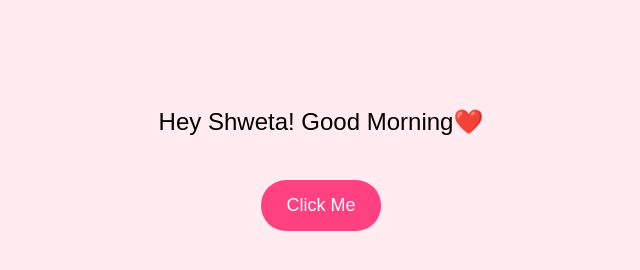
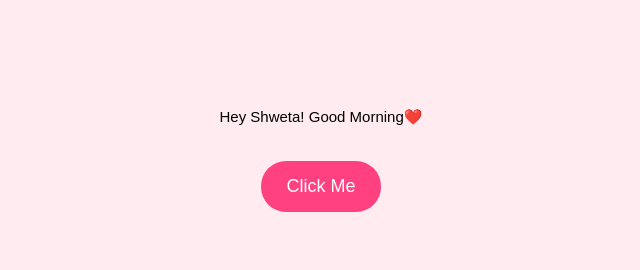
Before and after one commit to akshunchaure/shweta, a plain HTML site: page index.html in a window 1280 px wide. Shown: the whole page, without its empty margins (319-959 px from the left). Drawn offline with Linux system fonts and the light colour scheme.

Commit message:
Update style.css

```diff
--- a/style.css
+++ b/style.css
@@ -6,7 +6,7 @@ body {
 }
 #container {
     margin-top: 50px;
-    font-size: 24px;
+    font-size: 15px;
 }
 button {
     background-color: #ff4081;
```
